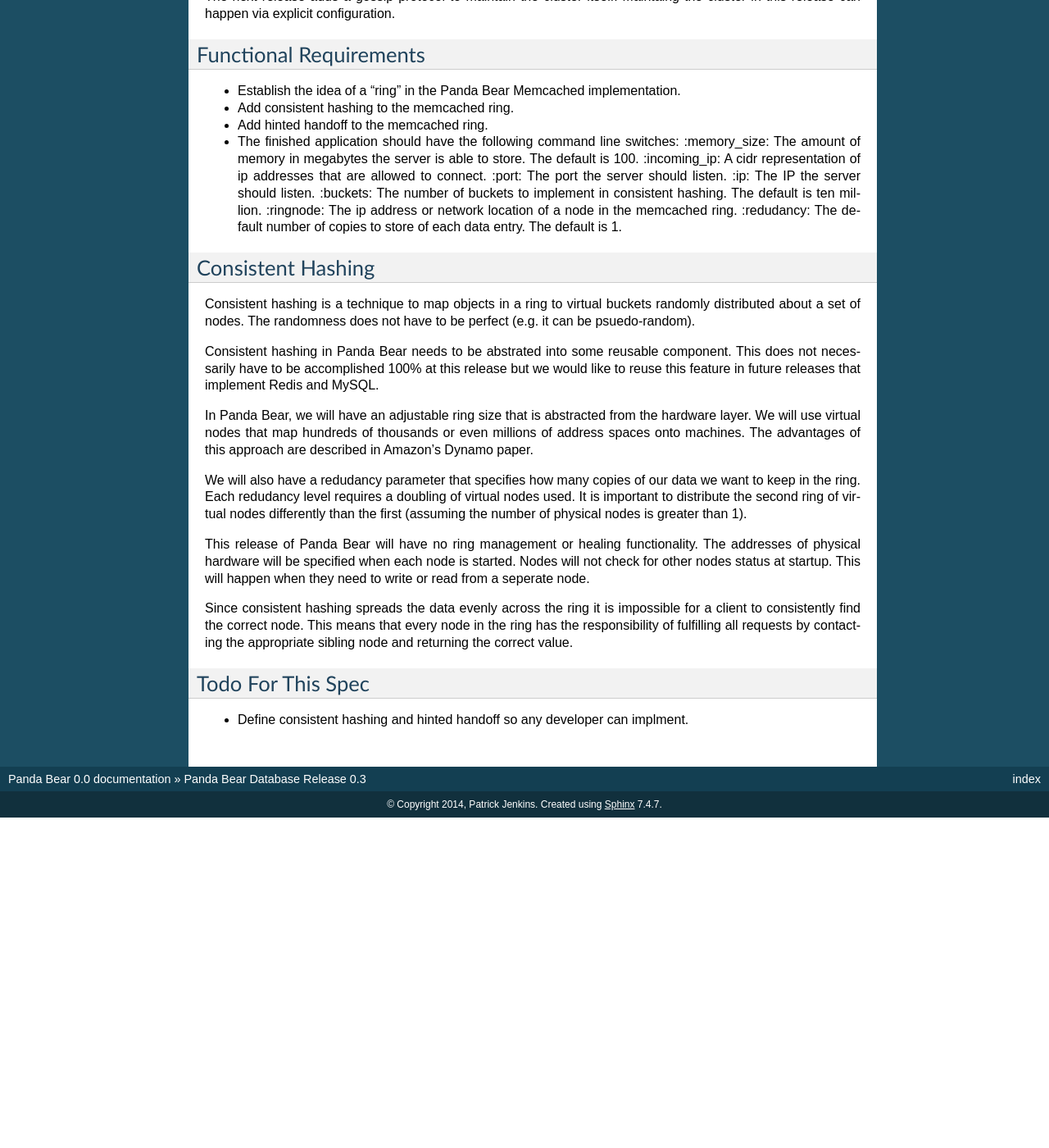
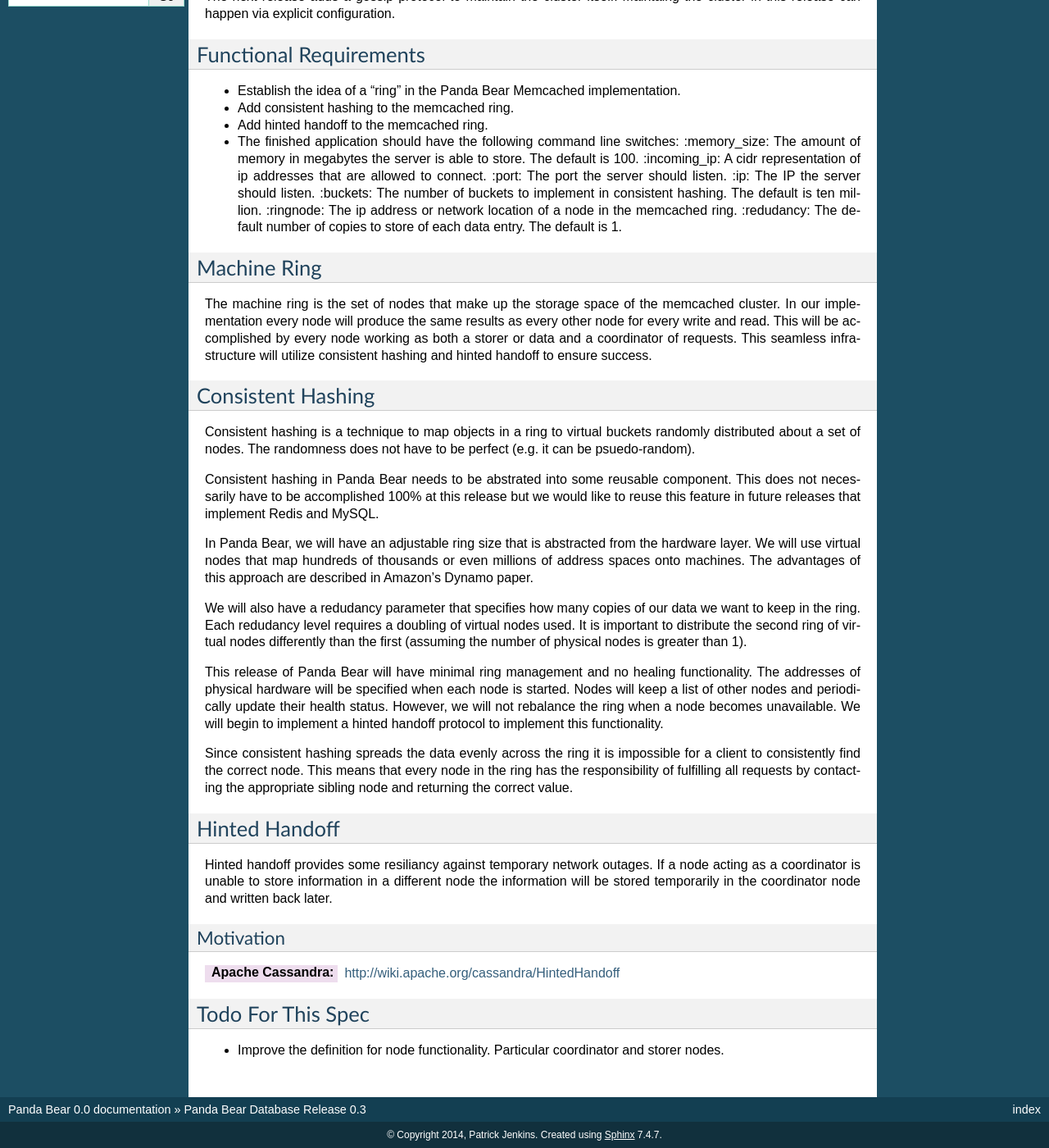
Before and after one commit to patjenk/PandaBear, a Sphinx documentation site: the page built from docs/release-0.3.rst, in a window 1280 px wide and 1400 px high, scrolled down 371 px. Shown: the whole window at 82% size. Built offline with Sphinx 7.4.7, drawn with Linux system fonts in a browser that asks for light colours; before the commit the page ends 1368 px from its top, so only the background shows below that; some of the changed text lies outside the part shown.

Commit message:
Continuing to define the plan for release 0.3.

```diff
--- a/docs/ReleasePlan.rst
+++ b/docs/ReleasePlan.rst
@@ -23,3 +23,4 @@
 Other Potential Functionalities
 ===============================
 - Adding a persistent storage option for memcached when we add the redis functionality.
+- Make Panda Bear Database computer rack and data center aware. That means that we can guard agains the failure of all nodes in a certain rack or data center and still ensure data availability.
--- a/docs/release-0.3.rst
+++ b/docs/release-0.3.rst
@@ -34,6 +34,12 @@
   :redudancy: The default number of copies to store of each data entry. The default is 1.
 
 
+Machine Ring
+============
+
+The machine ring is the set of nodes that make up the storage space of the memcached cluster. In our implementation every node will produce the same results as every other node for every write and read. This will be accomplished by every node working as both a storer or data and a coordinator of requests. This seamless infrastructure will utilize consistent hashing and hinted handoff to ensure success.
+
+
 Consistent Hashing
 ==================
 
@@ -45,12 +51,22 @@
 
 We will also have a redudancy parameter that specifies how many copies of our data we want to keep in the ring. Each redudancy level requires a doubling of virtual nodes used. It is important to distribute the second ring of virtual nodes differently than the first (assuming the number of physical nodes is greater than 1).
 
-This release of Panda Bear will have no ring management or healing functionality. The addresses of physical hardware will be specified when each node is started. Nodes will not check for other nodes status at startup. This will happen when they need to write or read from a seperate node.
+This release of Panda Bear will have minimal ring management and no healing functionality. The addresses of physical hardware will be specified when each node is started. Nodes will keep a list of other nodes and periodically update their health status. However, we will not rebalance the ring when a node becomes unavailable. We will begin to implement a hinted handoff protocol to implement this functionality.
 
 Since consistent hashing spreads the data evenly across the ring it is impossible for a client to consistently find the correct node. This means that every node in the ring has the responsibility of fulfilling all requests by contacting the appropriate sibling node and returning the correct value.
 
 
+Hinted Handoff
+==============
+
+Hinted handoff provides some resiliancy against temporary network outages. If a node acting as a coordinator is unable to store information in a different node the information will be stored temporarily in the coordinator node and written back later.
+
+Motivation
+----------
+
+:Apache Cassandra: http://wiki.apache.org/cassandra/HintedHandoff
+
 Todo For This Spec
 ==================
 
-- Define consistent hashing and hinted handoff so any developer can implment.
+- Improve the definition for node functionality. Particular coordinator and storer nodes.
```
